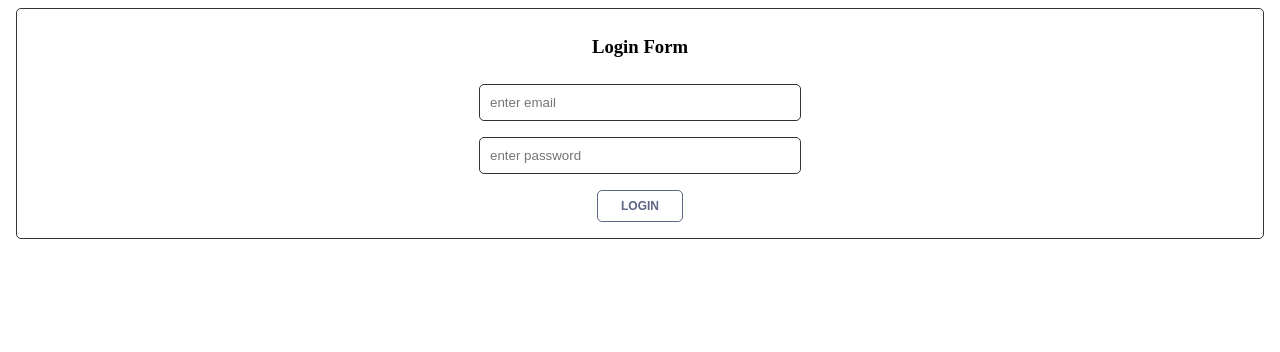
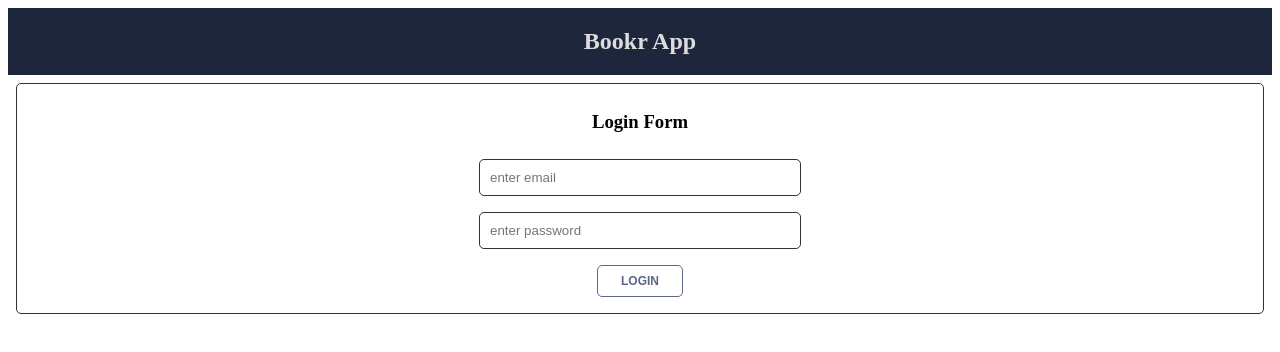
Before and after one commit to frankly034/bookr-demo-app, a React app: page / in a window 1280 px wide. Shown: the top 352 px of the page. Built offline with nearby package versions, Linux system fonts and the light colour scheme.

Commit message:
feat(component): add page template
- add page template
- implement page template on login page

```diff
--- /dev/null
+++ b/src/components/commons/PageTemplate.jsx
@@ -0,0 +1,17 @@
+import React from 'react';
+import styled from 'styled-components';
+import Header from './Header';
+
+const PageTemplate = ({ children }) => (
+  <PageTemplate.Container>
+    <Header title='Bookr App'/>
+    {children}
+  </PageTemplate.Container>
+);
+
+PageTemplate.Container = styled.div`
+  display: flex;
+  flex-direction: column;
+`;
+
+export default PageTemplate;
--- a/src/components/pages/LoginPage.jsx
+++ b/src/components/pages/LoginPage.jsx
@@ -1,5 +1,6 @@
 import React, { Component } from 'react';
 import Form from '../commons/Form';
+import PageTemplate from '../commons/PageTemplate';
 
 const inputFields = [
   {
@@ -40,6 +41,7 @@ class LoginPage extends Component {
 
   render(){
     return (
+      <PageTemplate>
         <Form
           formTitle='Login Form'
           inputFields={inputFields}
@@ -47,6 +49,7 @@ class LoginPage extends Component {
           onChange={this.onChange}
           onSubmit={this.onSubmit}
         />
+      </PageTemplate>
     );
   }
 }
```
Lines whose indentation alone changed are shown as unchanged.
